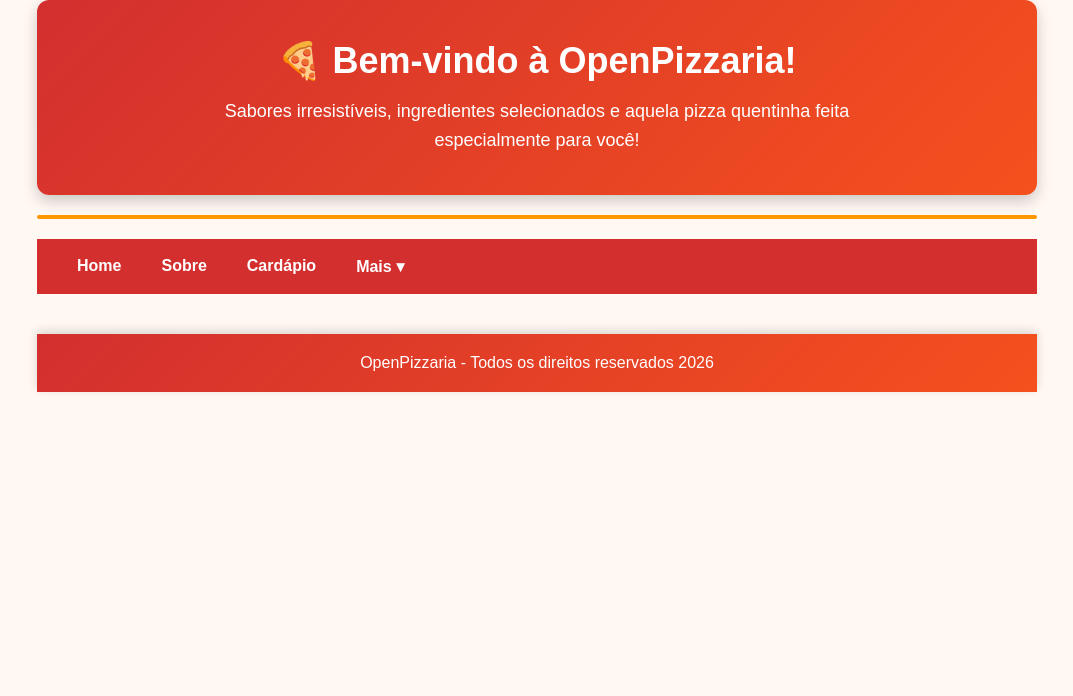
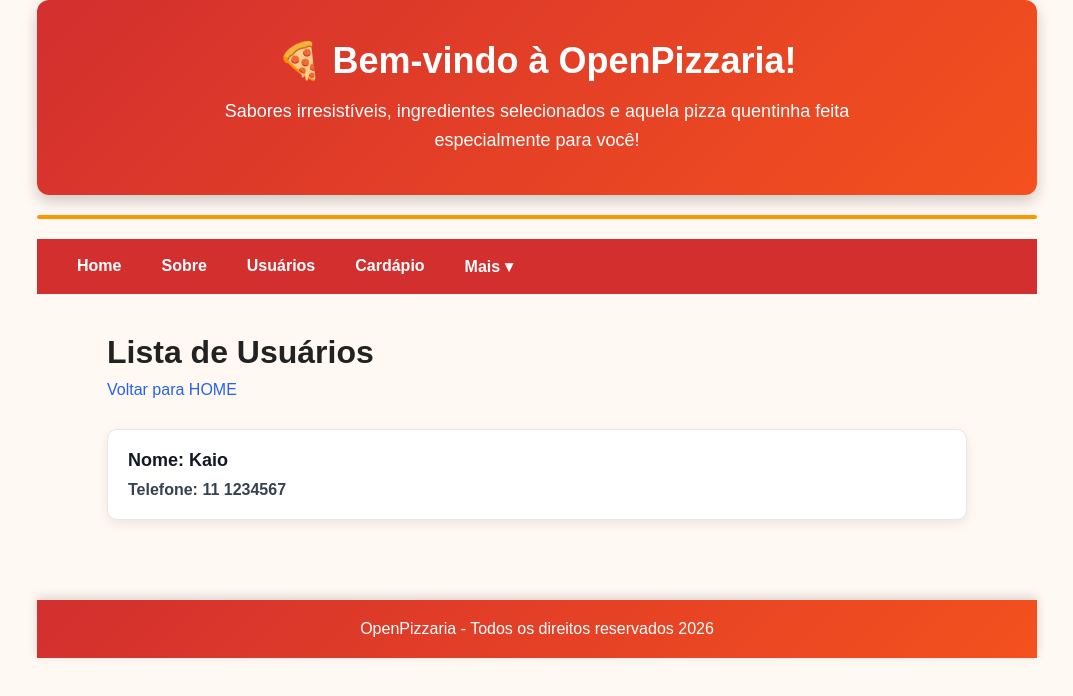
Before and after one commit to Igorz08/domando-gpt, a React (Vite) app in the folder open-pizzaria/: page /users in a window 1280 px wide. Shown: the top 696 px of the page, without its empty margins (103-1176 px from the left). Built offline with nearby package versions, Linux system fonts and the light colour scheme.

Commit message:
feat: configurando página nova e criando função para consumir API

```diff
--- a/open-pizzaria/src/Components/Menu/index.jsx
+++ b/open-pizzaria/src/Components/Menu/index.jsx
@@ -11,6 +11,9 @@ const Menu = () => {
                 </li>
                 <li>
                     <Link to="/sobre">Sobre</Link>
+                </li>
+                 <li>
+                    <Link to="/users">Usuários</Link>
                 </li>
                 <li>
                     <Link to="/cardapio">Cardápio</Link>
--- /dev/null
+++ b/open-pizzaria/src/Pages/Users/Users.css
@@ -0,0 +1,67 @@
+.containerUsers {
+  max-width: 900px;
+  margin: 0 auto;
+  padding: 40px 20px;
+  font-family: Arial, Helvetica, sans-serif;
+}
+
+.containerUsers h1 {
+  margin-bottom: 10px;
+  color: #222;
+  font-size: 32px;
+}
+
+.containerUsers > a {
+  display: inline-block;
+  margin-bottom: 30px;
+  color: #2563eb;
+  text-decoration: none;
+  font-weight: 500;
+}
+
+.containerUsers > a:hover {
+  text-decoration: underline;
+}
+
+.contentUsers {
+  display: grid;
+  gap: 16px;
+}
+
+.contentUsers article {
+  display: flex;
+  flex-direction: column;
+  gap: 10px;
+
+  padding: 20px;
+  background-color: #fff;
+  border: 1px solid #e5e7eb;
+  border-radius: 10px;
+
+  box-shadow: 0 4px 12px rgba(0, 0, 0, 0.08);
+}
+
+.contentUsers article strong {
+  color: #374151;
+  font-size: 16px;
+}
+
+.contentUsers article strong:first-child {
+  color: #111827;
+  font-size: 18px;
+}
+
+/* Responsividade */
+@media (max-width: 600px) {
+  .containerUsers {
+    padding: 25px 15px;
+  }
+
+  .containerUsers h1 {
+    font-size: 26px;
+  }
+
+  .contentUsers article {
+    padding: 16px;
+  }
+}
--- /dev/null
+++ b/open-pizzaria/src/Pages/Users/index.jsx
@@ -0,0 +1,31 @@
+import { Link } from "react-router-dom";
+import { useEffect, useState } from "react";
+import "./Users.css"
+
+export default function index() {
+    // UseState do react para gerenciar estado dos usuarios
+    const [usuarios, setUsuarios] = useState([]);
+
+    // Hook useEffect para lidar com efeitos colaterais no componente
+
+    // useEffect(() => {
+
+    // }, [])
+
+     useEffect(() => {
+        console.log("Olaaaaaaa");
+    }, [])
+
+  return (
+    <main className="containerUsers">
+        <h1>Lista de Usuários</h1>
+        <Link to="/">Voltar para HOME</Link>
+        <section className="contentUsers">
+            <article>
+                <strong>Nome: Kaio</strong>
+                <strong>Telefone: 11 1234567</strong>
+            </article>
+        </section>
+    </main>
+  )
+}
--- a/open-pizzaria/src/Router.jsx
+++ b/open-pizzaria/src/Router.jsx
@@ -4,6 +4,7 @@ import Home from './Pages/Home'
 import Sobre from './Pages/Sobre'
 import Cardapio from './Pages/Cardapio'
 import Menu from './Components/Menu'
+import Users from './Pages/Users'
 
 export default function Router() {
   return (
@@ -12,9 +13,11 @@ export default function Router() {
        <Menu />
 
         <Routes>
+
             <Route path="/" element={<Home />} />
             <Route path="/sobre" element={<Sobre />} />
             <Route path="/cardapio" element={<Cardapio />} />
+            <Route path="/users" element={<Users />} />
 
         </Routes>
     </BrowserRouter>
```
Also changed, not shown: open-pizzaria/src/Pages/Cardapio/Cardapio.css (renamed from open-pizzaria/src/Pages/Cardapio.css), open-pizzaria/src/Pages/Cardapio/index.jsx (renamed from open-pizzaria/src/Pages/Cardapio.jsx), open-pizzaria/src/Pages/Sobre/Sobre.css (renamed from open-pizzaria/src/Pages/Sobre.css), open-pizzaria/src/Pages/Sobre/index.jsx (renamed from open-pizzaria/src/Pages/Sobre.jsx).
